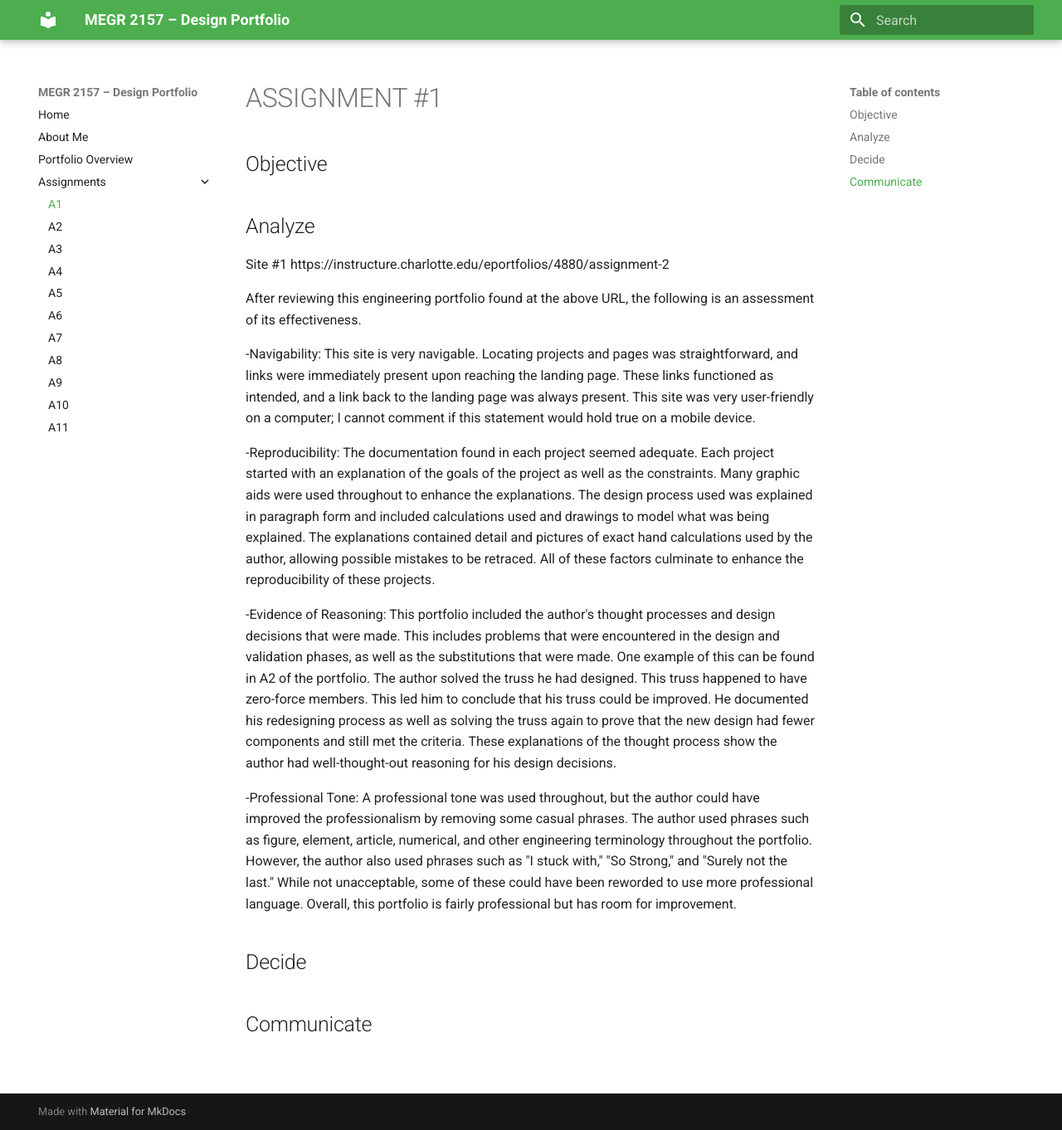
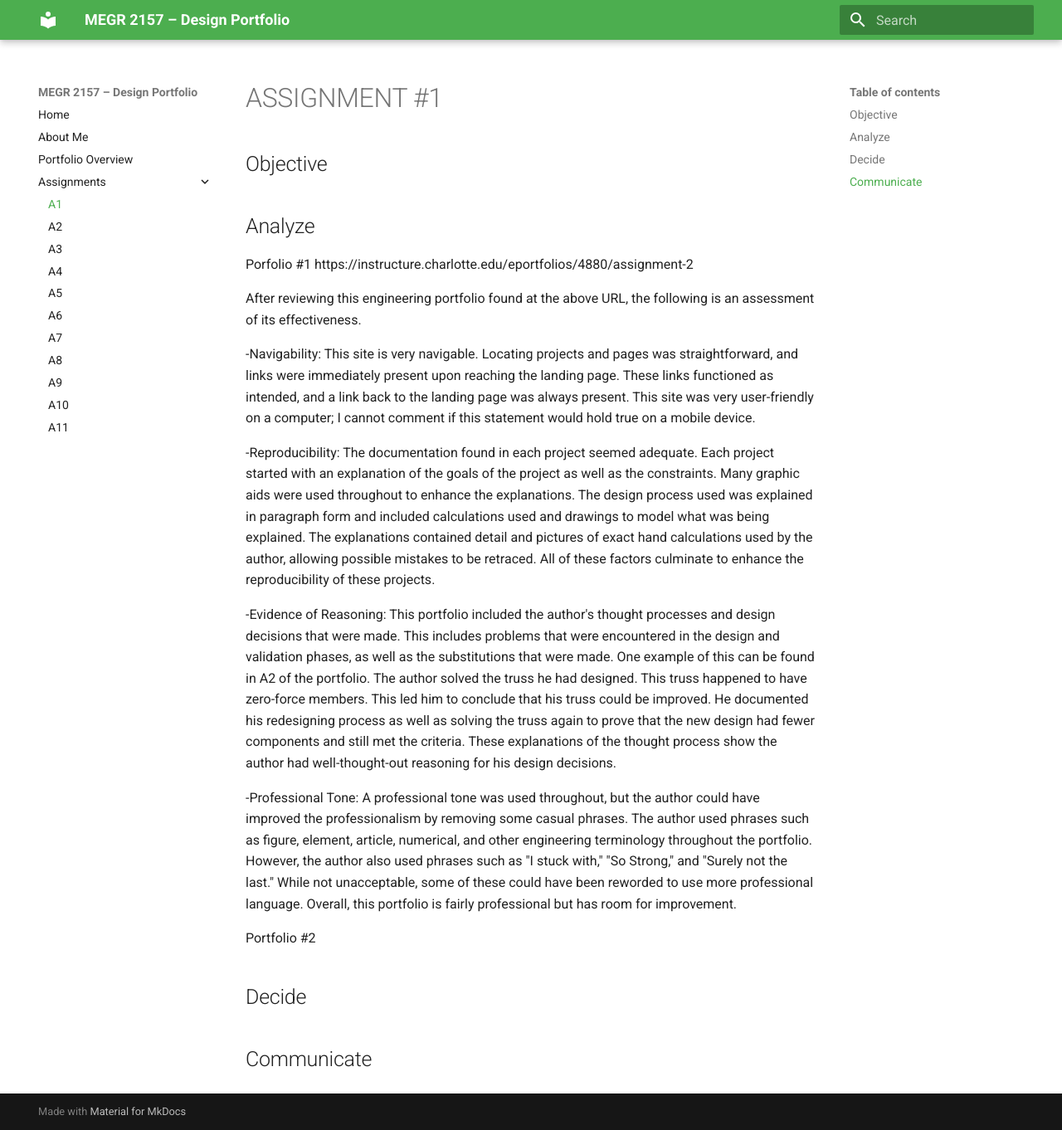
Before and after one commit to JacBinon/SOHPMORE-DESIGN, an MkDocs documentation site: the page built from docs/assignments/A01/index.md, in a window 1280 px wide and 1362 px high. Shown: the whole window at 83% size. Built offline with MkDocs 1.6.1 and Material for MkDocs 9.7.7, drawn with Linux system fonts in a browser that asks for light colours.

Commit message:
Update index.md

```diff
--- a/docs/assignments/A01/index.md
+++ b/docs/assignments/A01/index.md
@@ -4,7 +4,7 @@
 
 
 ## Analyze
-Site #1 https://instructure.charlotte.edu/eportfolios/4880/assignment-2
+Porfolio #1 https://instructure.charlotte.edu/eportfolios/4880/assignment-2
 
 After reviewing this engineering portfolio found at the above URL, the following is an assessment of its effectiveness.
 
@@ -16,6 +16,9 @@ After reviewing this engineering portfolio found at the above URL, the following
 
 -Professional Tone: A professional tone was used throughout, but the author could have improved the professionalism by removing some casual phrases. The author used phrases such as figure, element, article, numerical, and other engineering terminology throughout the portfolio. However, the author also used phrases such as "I stuck with," "So Strong," and "Surely not the last." While not unacceptable, some of these could have been reworded to use more professional language. Overall, this portfolio is fairly professional but has room for improvement.
 
+Portfolio #2
+
+
 
 
 
```
